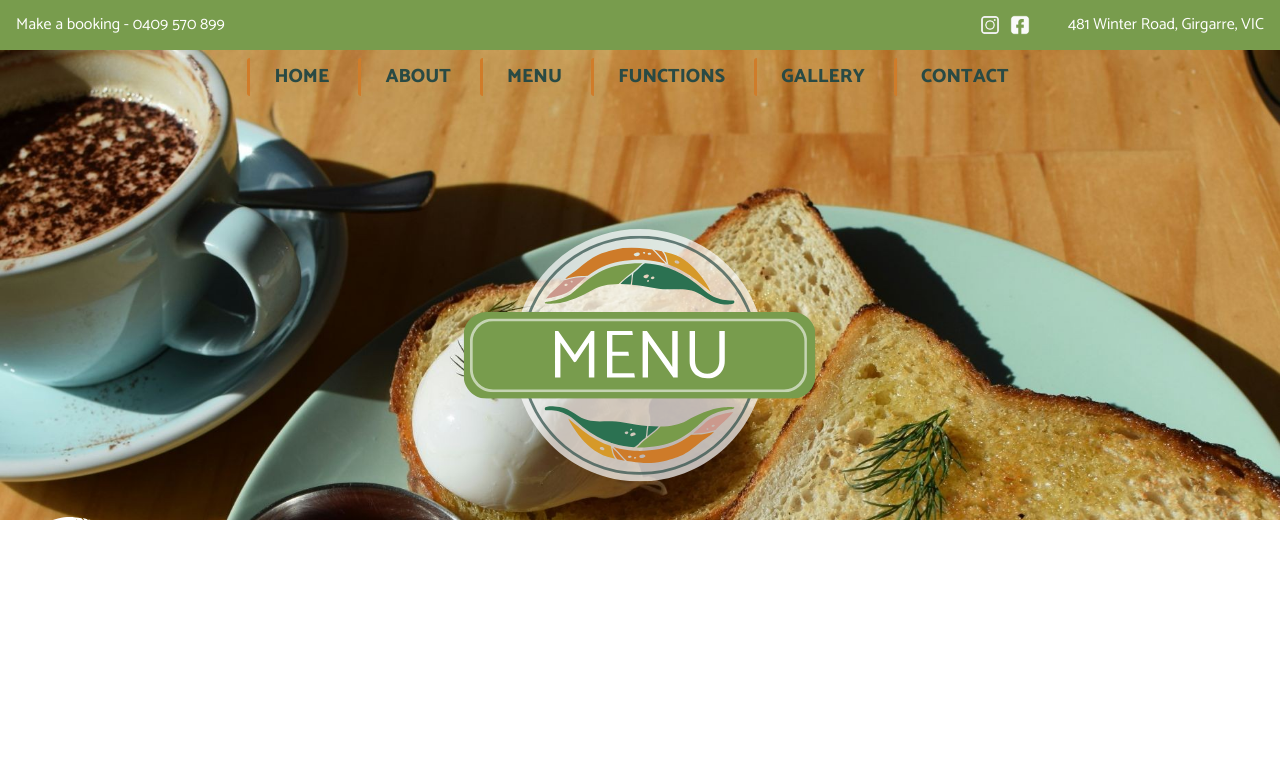
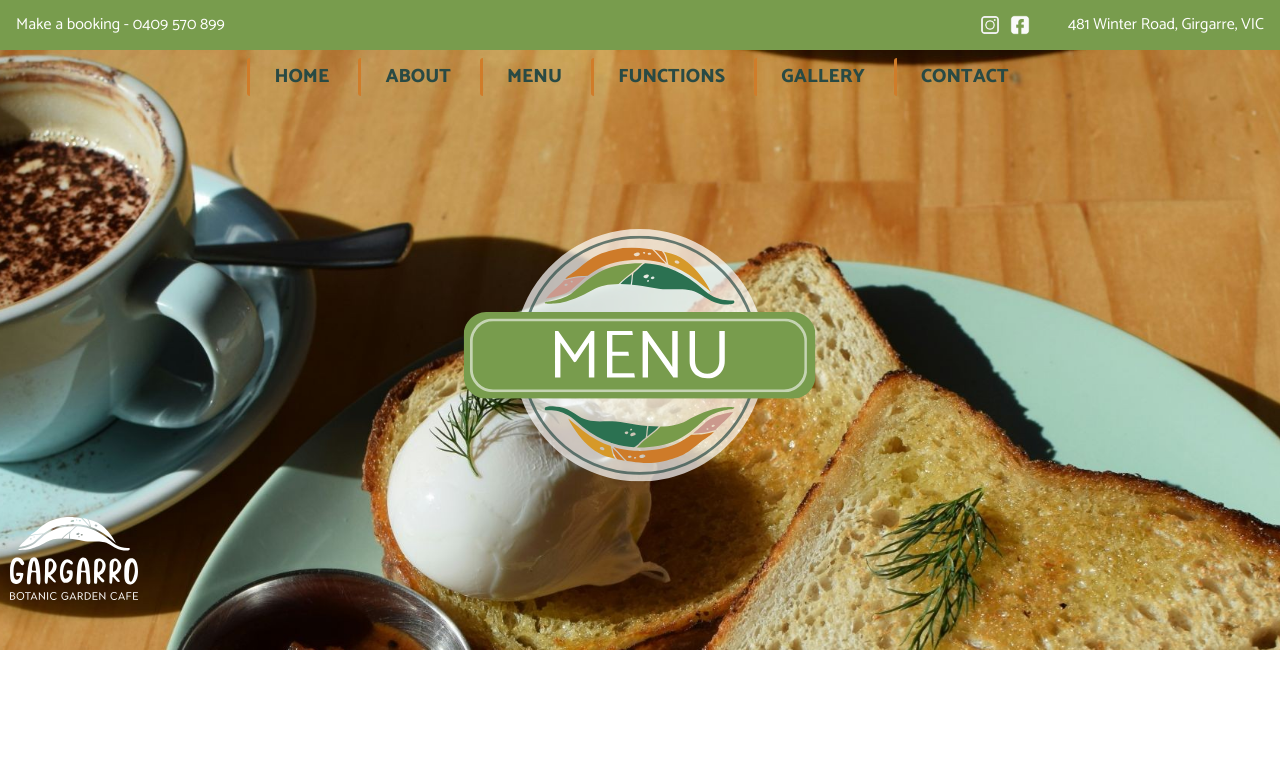
Before and after one commit to jaime-leigh/gargarroCafe, a plain HTML site: page menu.html in a window 1280 px wide. Shown: the top 776 px of the page. Drawn offline with nearby package versions, Linux system fonts and the light colour scheme; a script that the page names is missing; a web font is replaced by a local one.

Commit message:
Update main.css

```diff
--- a/css/main.css
+++ b/css/main.css
@@ -71,7 +71,7 @@ sup {
 
 img {
   border-style: none;
-  max-height: 100%;
+
 }
 
 button,
```
